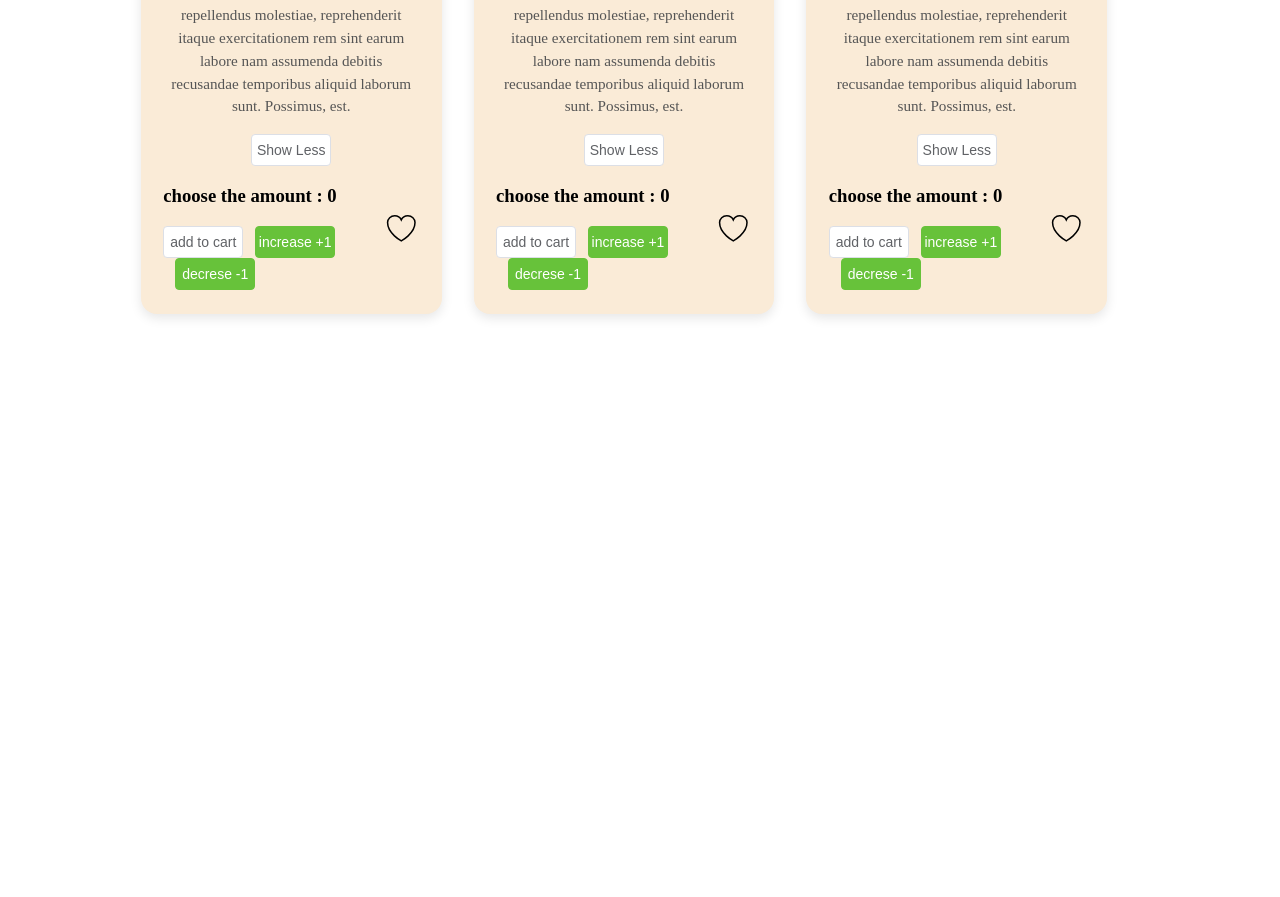
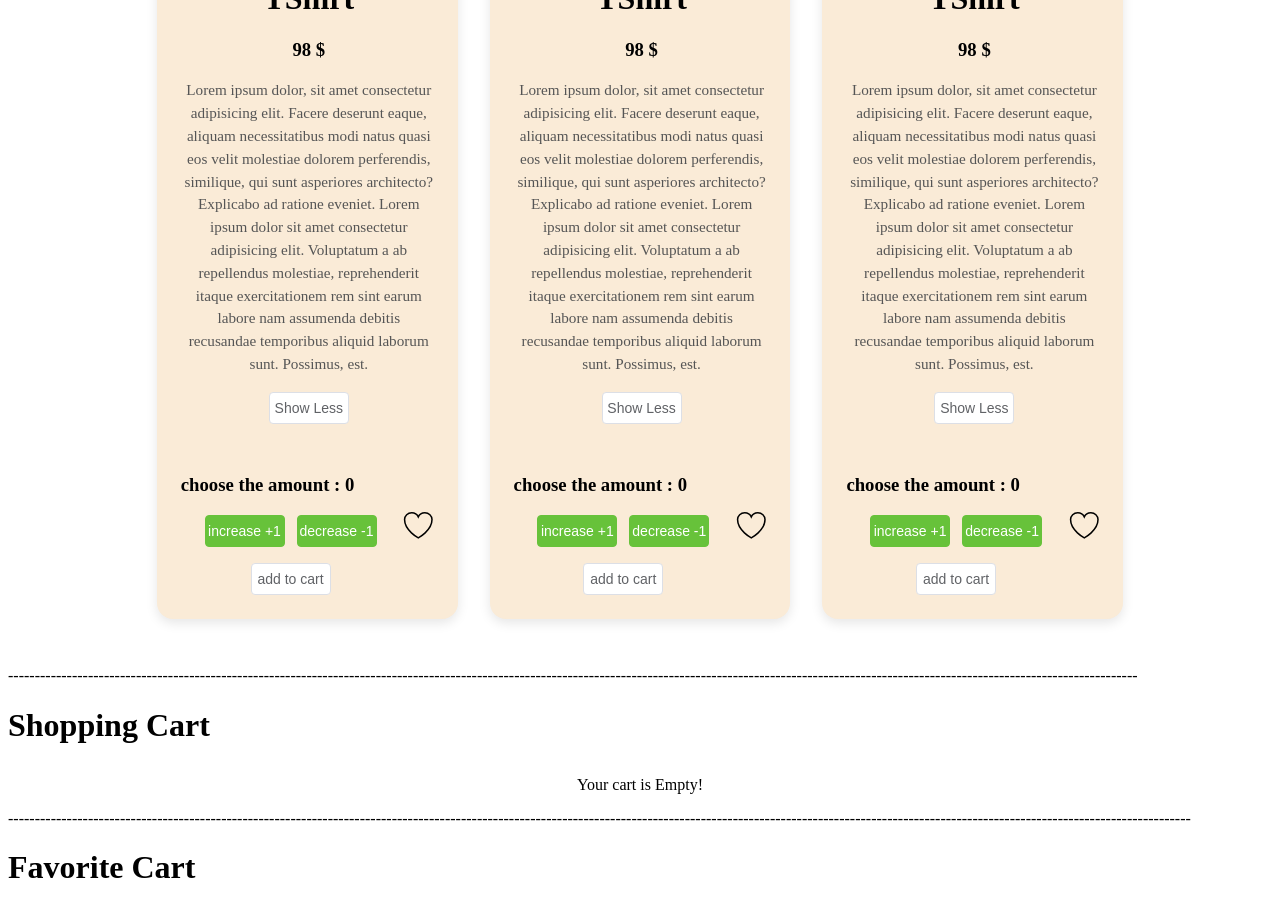
Before and after one commit to MohammadZafariB/MyFirstVueApp, a Vue app: page / in a window 1280 px wide. Shown: the part 1900-2797 px from the top of the page. Before the commit the page ends 2254 px from the top, so only its background shows below. Built offline with nearby package versions, Linux system fonts and the light colour scheme.

Commit message:
i installed pinia in my app and rewrite my code using pinia. it took me so long but i think its worthy. i made favStore and cartStore in which my add to cart or liked products are saved and shown in page. i made a seprate js file as my api and put my products in there

```diff
--- a/package.json
+++ b/package.json
@@ -11,6 +11,7 @@
     "@element-plus/icons-vue": "^2.3.1",
     "core-js": "^3.8.3",
     "element-plus": "^2.9.8",
+    "pinia": "^3.0.2",
     "vue": "^3.2.13",
     "vue-router": "^4.5.0"
   },
--- a/src/components/Card.vue
+++ b/src/components/Card.vue
@@ -1,83 +1,103 @@
 <template>
   <div class="cardContainer">
     <div class="picture">
-    <img :src="product.picturePath" alt="" class="pic">
+      <img :src="product.picturePath" alt="" class="pic" />
     </div>
     <div class="detailsContainer">
-    <h1>{{product.name}}</h1>
-    <div class="details" v-if="showDetails">{{product.details}}</div>
-    <el-button class="showLess" v-show="showDetails" @click="toggleShowDetails">Show Less</el-button>
-    <el-button class="showMore" v-show="!showDetails" @click="toggleShowDetails">Show More </el-button>
+      <h1>{{ product.name }}</h1>
+      <h3>{{ product.price }} $</h3>
+      <div class="details" v-if="showDetails">{{ product.details }}</div>
+      <el-button
+        class="showLess"
+        v-show="showDetails"
+        @click="toggleShowDetails"
+        >Show Less</el-button
+      >
+      <el-button
+        class="showMore"
+        v-show="!showDetails"
+        @click="toggleShowDetails"
+        >Show More
+      </el-button>
     </div>
- <div class="bottomSection" >
+    <div class="bottomSection">
       <div class="addToCartSection">
         <div class="addToCartContainer">
-
-  <h3>choose
-      the amount : {{number}} </h3>
-  <el-button @click="handleAddToCart" >add to cart</el-button>
-  <el-button type="success" @click="handleIncrease">increase +1</el-button>
-  <el-button type="success" @click="handleDecrese">decrese -1</el-button>
-
+          <h3>choose the amount : {{ number }}</h3>
+          <div class="buttonsContainer">
+            <div class="buttons">
+              <el-button type="success" @click="handleIncrease"
+                >increase +1</el-button
+              >
+              <el-button type="success" @click="handleDecrese"
+                >decrease -1</el-button
+              >
+            </div>
+            <el-button @click="handleAddToCart">add to cart</el-button>
+          </div>
         </div>
       </div>
 
-        <svg  xmlns="http://www.w3.org/2000/svg" viewBox="0 0 24 24" strokeWidth={1.5} stroke="currentColor" @click="toggleIsFav" :class="isFav? 'liked' : 'heart'"  >
-            <path strokeLinecap="round" strokeLinejoin="round" d="M21 8.25c0-2.485-2.099-4.5-4.688-4.5-1.935 0-3.597 1.126-4.312 2.733-.715-1.607-2.377-2.733-4.313-2.733C5.1 3.75 3 5.765 3 8.25c0 7.22 9 12 9 12s9-4.78 9-12Z" />
+      <svg
+        xmlns="http://www.w3.org/2000/svg"
+        viewBox="0 0 24 24"
+        strokeWidth="{1.5}"
+        stroke="currentColor"
+        @click="toggleIsFav"
+        :class="isfav ? 'liked' : 'heart'"
+      >
+      <!-- WHY THE HEART DOESN'T CHANGE COLOR? -->
+        <path
+          strokeLinecap="round"
+          strokeLinejoin="round"
+          d="M21 8.25c0-2.485-2.099-4.5-4.688-4.5-1.935 0-3.597 1.126-4.312 2.733-.715-1.607-2.377-2.733-4.313-2.733C5.1 3.75 3 5.765 3 8.25c0 7.22 9 12 9 12s9-4.78 9-12Z"
+        />
       </svg>
-
-
     </div>
   </div>
 </template>
 
 <script setup>
-
 import { ref } from "vue";
 
-
-
-  const number = ref(0)
-  function handleIncrease (){
-      number.value +=1
+const number = ref(0);
+function handleIncrease() {
+  number.value += 1;
 }
-  function handleDecrese (){
-      number.value -=1
-
+function handleDecrese() {
+  number.value -= 1;
 }
 
 const { product } = defineProps({
-    product: Object
-})
-const isFav = ref(product.isfav);
+  product: Object,
+});
+const isfav = ref(product.isfav);
+const toggleIsFav = () => {
+    emit("toggle-isfav", product)
 
-
-const toggleIsFav = ()=>{
-    isFav.value=!isFav.value
-        product.isfav= isFav.value
+  console.log(product)
 };
 
-const showDetails= ref(true);
-function toggleShowDetails(){
-    showDetails.value=!showDetails.value
+const showDetails = ref(true);
+function toggleShowDetails() {
+  showDetails.value = !showDetails.value;
 }
 
-      const emit = defineEmits(['add-to-cart'])
+const emit = defineEmits(["add-to-cart" , "toggle-isfav"]);
 
-    function handleAddToCart(){
-      emit('add-to-cart',product)
+function handleAddToCart() {
+  emit("add-to-cart", product);
 }
 </script>
 
 <style scoped>
-  .addToCartContainer{
+.addToCartContainer {
   max-width: 20rem;
 }
-  .el-button{
+.el-button {
   width: 5rem;
 }
 .cardContainer {
-
   margin-bottom: 2rem;
   width: 35rem;
   background-color: #ffffff;
@@ -134,34 +154,40 @@ function toggleShowDetails(){
   transition: background-color 0.3s ease;
 }
 
-
-.bottomSection{
+.bottomSection {
   display: flex;
   width: 16rem;
   align-items: center;
   justify-content: center;
-
 }
 
-.heart , .liked{
+.heart,
+.liked {
   flex: 2;
   transition: transform 0.2s ease, fill 0.3s ease;
 }
-.heart, .liked :hover{
+.heart,
+.liked :hover {
   cursor: pointer;
-
 }
 
-
-.addToCartSection{
+.addToCartSection {
   flex: 12;
 }
-.liked{
+.liked {
   fill: red;
   flex: 2;
 }
-.heart{
+.heart {
   fill: none;
 }
-
+.buttonsContainer {
+  display: flex;
+  justify-content: center;
+  align-items: center;
+  flex-wrap: wrap;
+}
+.buttons {
+  margin-bottom: 1rem;
+}
 </style>
--- /dev/null
+++ b/src/data/products.js
@@ -0,0 +1,55 @@
+export const  products= [ {
+    name: "TShirt",
+    picturePath: "/shirt.svg",
+    price: 99,
+    id: 1,
+    isfav: false,
+    details:
+      "Lorem ipsum dolor, sit amet consectetur adipisicing elit. Facere deserunt eaque, aliquam necessitatibus modi natus quasi eos velit molestiae dolorem perferendis, similique, qui sunt asperiores architecto? Explicabo ad ratione eveniet. Lorem ipsum dolor sit amet consectetur adipisicing elit. Voluptatum a ab repellendus molestiae, reprehenderit itaque exercitationem rem sint earum labore nam assumenda debitis recusandae temporibus aliquid laborum sunt. Possimus, est.",
+  },
+  {
+    name: "TShirt",
+    picturePath: "/shirt.svg",
+    price: 19,
+    id: 2,
+    isfav: false,
+    details:
+      "Lorem ipsum dolor, sit amet consectetur adipisicing elit. Facere deserunt eaque, aliquam necessitatibus modi natus quasi eos velit molestiae dolorem perferendis, similique, qui sunt asperiores architecto? Explicabo ad ratione eveniet. Lorem ipsum dolor sit amet consectetur adipisicing elit. Voluptatum a ab repellendus molestiae, reprehenderit itaque exercitationem rem sint earum labore nam assumenda debitis recusandae temporibus aliquid laborum sunt. Possimus, est.",
+  },
+  {
+    name: "TShirt",
+    picturePath: "/shirt.svg",
+    price: 119,
+    id: 3,
+    isfav: false,
+    details:
+      "Lorem ipsum dolor, sit amet consectetur adipisicing elit. Facere deserunt eaque, aliquam necessitatibus modi natus quasi eos velit molestiae dolorem perferendis, similique, qui sunt asperiores architecto? Explicabo ad ratione eveniet. Lorem ipsum dolor sit amet consectetur adipisicing elit. Voluptatum a ab repellendus molestiae, reprehenderit itaque exercitationem rem sint earum labore nam assumenda debitis recusandae temporibus aliquid laborum sunt. Possimus, est.",
+  },
+  {
+    name: "TShirt",
+    picturePath: "/shirt.svg",
+    price: 98,
+    id: 4,
+    isfav: false,
+    details:
+      "Lorem ipsum dolor, sit amet consectetur adipisicing elit. Facere deserunt eaque, aliquam necessitatibus modi natus quasi eos velit molestiae dolorem perferendis, similique, qui sunt asperiores architecto? Explicabo ad ratione eveniet. Lorem ipsum dolor sit amet consectetur adipisicing elit. Voluptatum a ab repellendus molestiae, reprehenderit itaque exercitationem rem sint earum labore nam assumenda debitis recusandae temporibus aliquid laborum sunt. Possimus, est.",
+  },
+  {
+    name: "TShirt",
+    picturePath: "/shirt.svg",
+    price: 98,
+    id: 5,
+    isfav: false,
+    details:
+      "Lorem ipsum dolor, sit amet consectetur adipisicing elit. Facere deserunt eaque, aliquam necessitatibus modi natus quasi eos velit molestiae dolorem perferendis, similique, qui sunt asperiores architecto? Explicabo ad ratione eveniet. Lorem ipsum dolor sit amet consectetur adipisicing elit. Voluptatum a ab repellendus molestiae, reprehenderit itaque exercitationem rem sint earum labore nam assumenda debitis recusandae temporibus aliquid laborum sunt. Possimus, est.",
+  },
+  {
+    name: "TShirt",
+    picturePath: "/shirt.svg",
+    price: 98,
+    id: 6,
+    isfav: false,
+    details:
+      "Lorem ipsum dolor, sit amet consectetur adipisicing elit. Facere deserunt eaque, aliquam necessitatibus modi natus quasi eos velit molestiae dolorem perferendis, similique, qui sunt asperiores architecto? Explicabo ad ratione eveniet. Lorem ipsum dolor sit amet consectetur adipisicing elit. Voluptatum a ab repellendus molestiae, reprehenderit itaque exercitationem rem sint earum labore nam assumenda debitis recusandae temporibus aliquid laborum sunt. Possimus, est.",
+  },
+  ]
--- a/src/main.js
+++ b/src/main.js
@@ -3,9 +3,10 @@ import App from "./App.vue";
 import router from './router'
 import ElementPlus from 'element-plus'
 import 'element-plus/dist/index.css'
-
+import { createPinia } from 'pinia'
 const app = createApp(App)
-
+const pinia = createPinia()
+app.use(pinia)
 app.use(router)
 app.use(ElementPlus)
 app.mount('#app')
--- a/src/router/index.js
+++ b/src/router/index.js
@@ -5,10 +5,14 @@ import { createRouter, createWebHistory } from 'vue-router'
 // Import your pages (components)
 import LandingPage from '@/views/LandingPage.vue'
 import Login from '@/views/LoginPage.vue'
+import ShopCart from "@/views/ShopCart.vue"
+import FavCart from "@/views/FavCart.vue"
 
 const routes = [
   { path: '/', component: LandingPage },
   { path: '/login', component: Login },
+  { path: '/shop', component: ShopCart },
+  {path: '/favorite' , component :FavCart}
 ]
 
 const router = createRouter({
--- /dev/null
+++ b/src/stores/cartStore.js
@@ -0,0 +1,16 @@
+import { defineStore } from "pinia";
+import {products} from "../data/products.js"
+export const useCartStore =defineStore("cart",{
+    state: ()=>({
+        products,
+        cart: []
+    }),
+    actions: {
+        addToCart(product){
+            console.log("Product added to cart:", product);
+            this.cart.push(product)
+        },
+        removeFromCart(productId) {
+          this.cart = this.cart.filter(item => item.id !== productId);}
+    }
+})
--- /dev/null
+++ b/src/stores/favProductsStore.js
@@ -0,0 +1,27 @@
+import { defineStore } from "pinia";
+import {products} from "@/data/products.js"
+
+export const useFavProductsStore = defineStore("favCart" ,
+    {
+        state : ()=>({
+        products,
+        favCart:[],
+    }),
+    getters:{
+        favoriteProducts(state) {
+            return state.products.filter(product => product.isfav === true)
+          }
+    }
+    ,
+        actions :{
+            addToFavCart(product){
+                console.log("added to fav cart! ")
+                this.favCart.push(product)
+            },
+            removeFromFavCart(product){
+                console.log("product was deleted from fav cart!")
+                this.favCart= this.favCart.filter(item => item.id !== product.id);
+            }
+        }
+}
+)
--- /dev/null
+++ b/src/stores/productsStore.js
@@ -0,0 +1,9 @@
+import {products} from "@/data/products"
+import { defineStore } from 'pinia'
+export const useProductsStore = defineStore('products', {
+    state: () => ({
+      products
+
+    }),
+
+  })
--- /dev/null
+++ b/src/views/FavCart.vue
@@ -0,0 +1,19 @@
+<template>
+<div v-if="favProductsStore.favCart.length===0"> Your favorite Cart is empty</div>
+    <Card
+      v-for="(item, index) in favProductsStore.favCart"
+  :key="index"
+  :product="item"/>
+  <!-- <div>{{favorites}}</div> -->
+</template>
+
+<script setup>
+    import Card from "../components/Card.vue"
+    import {useFavProductsStore} from "../stores/favProductsStore.js"
+    const favProductsStore = useFavProductsStore();
+const favorites = favProductsStore.favoriteProducts
+</script>
+
+<style>
+
+</style>
--- a/src/views/LandingPage.vue
+++ b/src/views/LandingPage.vue
@@ -2,85 +2,59 @@
   <SaleCountdown hour="1" minute="0" second="2" />
   <div class="productsContainer">
     <Card
-      v-for="(product, index) in Products"
+      v-for="(product, index) in productsStore.products"
       :key="index"
       :product="product"
-       @add-to-cart="handleAddProduct"
+      @add-to-cart = "addToCart"
+      @toggle-isfav ="addToFavCart"
     />
-    <ShopCart />
   </div>
+  <p>--------------------------------------------------------------------------------------------------------------------------------------------------------------------------------------------------------------------</p>
+  <div class="shopCardContainer">
+  <h1>Shopping Cart</h1>
+
+  <ShopCart/>
+  </div>
+  <p>------------------------------------------------------------------------------------------------------------------------------------------------------------------------------------------------------------------------------</p>
+  <h1>Favorite Cart</h1>
+    <FavCart/>
 </template>
 
 <script setup>
+import {useProductsStore} from "../stores/productsStore"
+import {useCartStore} from "../stores/cartStore"
+import {useFavProductsStore} from "../stores/favProductsStore"
 import SaleCountdown from "../components/SaleCountdown.vue";
 import Card from "../components/Card.vue";
-import ShopCart from "../components/ShopCart.vue";
+import ShopCart from "./ShopCart.vue";
+import FavCart from "./FavCart.vue";
+import {products} from "../data/products.js";
 import { ref } from "vue";
-let cartItems = ref([]);
-function handleAddProduct(product) {
-  cartItems.value.push(product) ;
+const productsStore = useProductsStore()
+const cartStore = useCartStore()
+const favProductsStore = useFavProductsStore()
+function addToCart(product) {
+  cartStore.addToCart(product)
+  console.log("added")
+}
+function addToFavCart(product){
+    product.isfav = !product.isfav;
 
-  console.log(cartItems);
+  if (product.isfav){
+
+    favProductsStore.addToFavCart(product) ;
+  }
+  if (!product.isfav){
+
+    favProductsStore.removeFromFavCart(product) ;
+  }
+
+  console.log("toggled!!")
 }
-const Products = [
-  {
-    name: "TShirt",
-    picturePath: "/shirt.svg",
-    price: 99,
-    id: 1,
-    isfav: false,
-    details:
-      "Lorem ipsum dolor, sit amet consectetur adipisicing elit. Facere deserunt eaque, aliquam necessitatibus modi natus quasi eos velit molestiae dolorem perferendis, similique, qui sunt asperiores architecto? Explicabo ad ratione eveniet. Lorem ipsum dolor sit amet consectetur adipisicing elit. Voluptatum a ab repellendus molestiae, reprehenderit itaque exercitationem rem sint earum labore nam assumenda debitis recusandae temporibus aliquid laborum sunt. Possimus, est.",
-  },
-  {
-    name: "TShirt",
-    picturePath: "/shirt.svg",
-    price: 19,
-    id: 2,
-    isfav: false,
-    details:
-      "Lorem ipsum dolor, sit amet consectetur adipisicing elit. Facere deserunt eaque, aliquam necessitatibus modi natus quasi eos velit molestiae dolorem perferendis, similique, qui sunt asperiores architecto? Explicabo ad ratione eveniet. Lorem ipsum dolor sit amet consectetur adipisicing elit. Voluptatum a ab repellendus molestiae, reprehenderit itaque exercitationem rem sint earum labore nam assumenda debitis recusandae temporibus aliquid laborum sunt. Possimus, est.",
-  },
-  {
-    name: "TShirt",
-    picturePath: "/shirt.svg",
-    price: 119,
-    id: 3,
-    isfav: false,
-    details:
-      "Lorem ipsum dolor, sit amet consectetur adipisicing elit. Facere deserunt eaque, aliquam necessitatibus modi natus quasi eos velit molestiae dolorem perferendis, similique, qui sunt asperiores architecto? Explicabo ad ratione eveniet. Lorem ipsum dolor sit amet consectetur adipisicing elit. Voluptatum a ab repellendus molestiae, reprehenderit itaque exercitationem rem sint earum labore nam assumenda debitis recusandae temporibus aliquid laborum sunt. Possimus, est.",
-  },
-  {
-    name: "TShirt",
-    picturePath: "/shirt.svg",
-    price: 98,
-    id: 4,
-    isfav: false,
-    details:
-      "Lorem ipsum dolor, sit amet consectetur adipisicing elit. Facere deserunt eaque, aliquam necessitatibus modi natus quasi eos velit molestiae dolorem perferendis, similique, qui sunt asperiores architecto? Explicabo ad ratione eveniet. Lorem ipsum dolor sit amet consectetur adipisicing elit. Voluptatum a ab repellendus molestiae, reprehenderit itaque exercitationem rem sint earum labore nam assumenda debitis recusandae temporibus aliquid laborum sunt. Possimus, est.",
-  },
-  {
-    name: "TShirt",
-    picturePath: "/shirt.svg",
-    price: 98,
-    id: 5,
-    isfav: false,
-    details:
-      "Lorem ipsum dolor, sit amet consectetur adipisicing elit. Facere deserunt eaque, aliquam necessitatibus modi natus quasi eos velit molestiae dolorem perferendis, similique, qui sunt asperiores architecto? Explicabo ad ratione eveniet. Lorem ipsum dolor sit amet consectetur adipisicing elit. Voluptatum a ab repellendus molestiae, reprehenderit itaque exercitationem rem sint earum labore nam assumenda debitis recusandae temporibus aliquid laborum sunt. Possimus, est.",
-  },
-  {
-    name: "TShirt",
-    picturePath: "/shirt.svg",
-    price: 98,
-    id: 6,
-    isfav: false,
-    details:
-      "Lorem ipsum dolor, sit amet consectetur adipisicing elit. Facere deserunt eaque, aliquam necessitatibus modi natus quasi eos velit molestiae dolorem perferendis, similique, qui sunt asperiores architecto? Explicabo ad ratione eveniet. Lorem ipsum dolor sit amet consectetur adipisicing elit. Voluptatum a ab repellendus molestiae, reprehenderit itaque exercitationem rem sint earum labore nam assumenda debitis recusandae temporibus aliquid laborum sunt. Possimus, est.",
-  },
-];
 </script>
 
 <style>
+
 .productsContainer {
   display: flex;
   flex-wrap: wrap;
--- /dev/null
+++ b/src/views/ShopCart.vue
@@ -0,0 +1,31 @@
+<template>
+  <div class="cardContainer">
+    <div v-if="cartStore.cart.length === 0"> Your cart is Empty!</div>
+    <Card
+      v-for="(item, index) in cartStore.cart"
+      :key="index"
+      :product="item"
+    />
+  </div>
+</template>
+
+<script setup>
+import { useCartStore } from "@/stores/cartStore";
+import Card from "../components/Card.vue";
+
+const cartStore = useCartStore()
+// const props = defineProps({
+//   cartItems: Array,
+// });
+</script>
+
+<style>
+  .cardContainer{
+    display: flex;
+    flex-wrap: wrap;
+  justify-content: center;
+  align-items: center;
+  gap: 2rem;
+  margin-top: 2rem;
+  }
+</style>
```
Also changed, not shown: src/components/ShopCart.vue (deleted, +0 -11 lines), 1 other file (tests, documents, lock files or other folders). Lines whose indentation alone changed are shown as unchanged.
